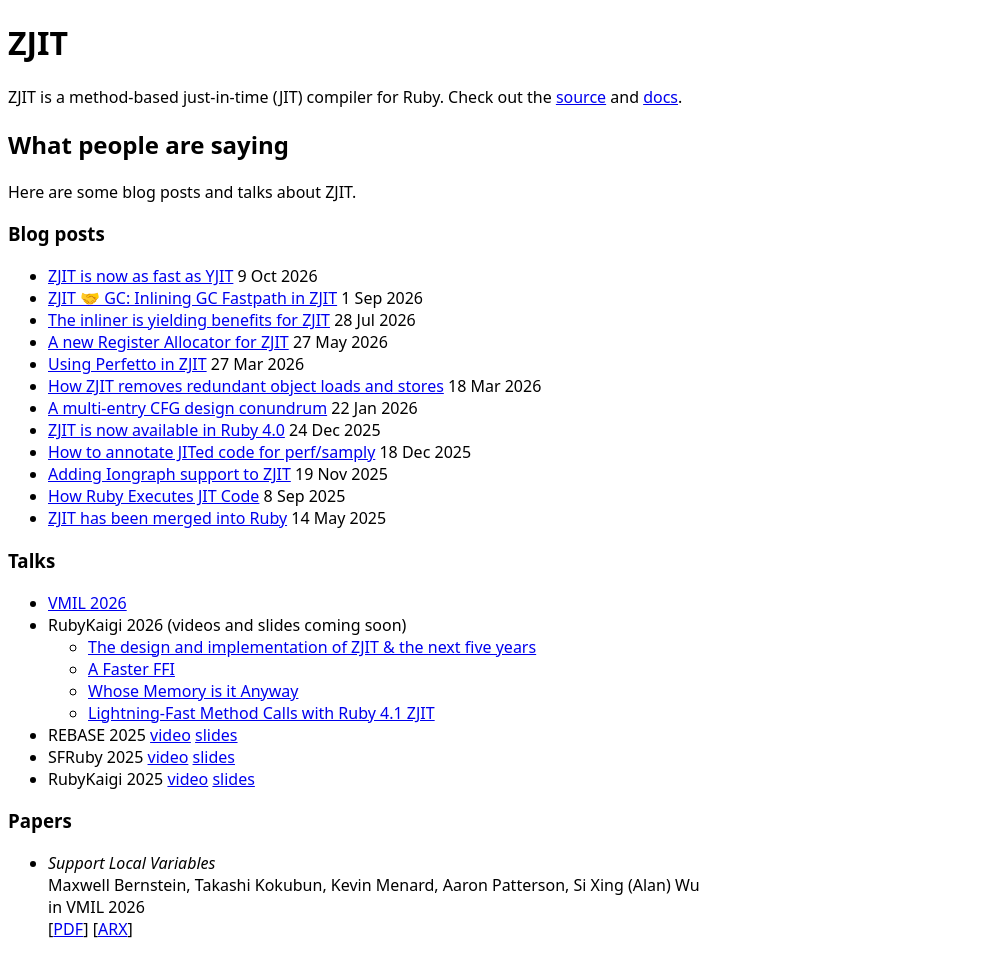
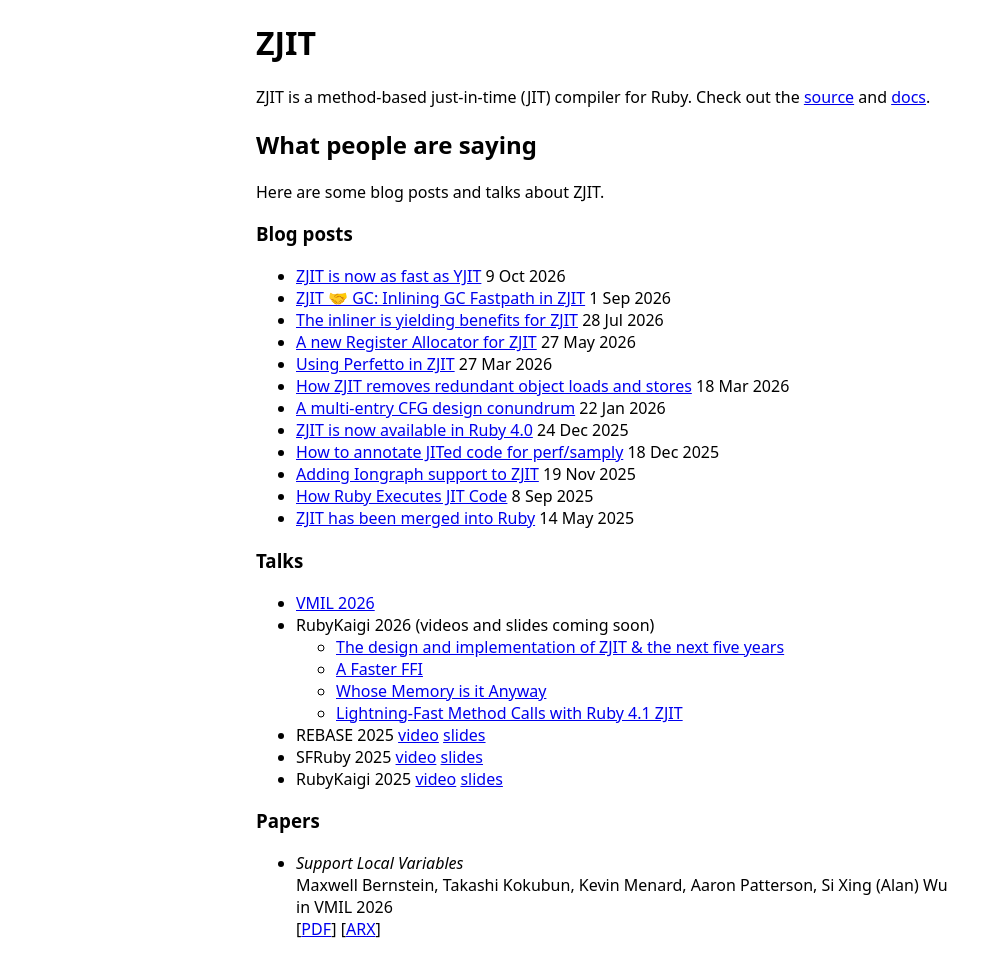
Before and after one commit to Shopify/zjit-website, a Jekyll site: the page built from index.md, in a window 1280 px wide. Shown: the whole page, without its empty margins (0-1002 px from the left). Built offline with Jekyll 4.4.1, drawn with Linux system fonts in a browser that asks for light colours.

Commit message:
Center the text

```diff
--- a/_layouts/page.html
+++ b/_layouts/page.html
@@ -18,6 +18,9 @@
     body {
       font-family: system-ui, sans-serif;
       font-weight: normal;
+      max-width: 48rem;
+      margin: 0 auto;
+      padding: 0 1rem;
     }
     </style>
   </head>
```
